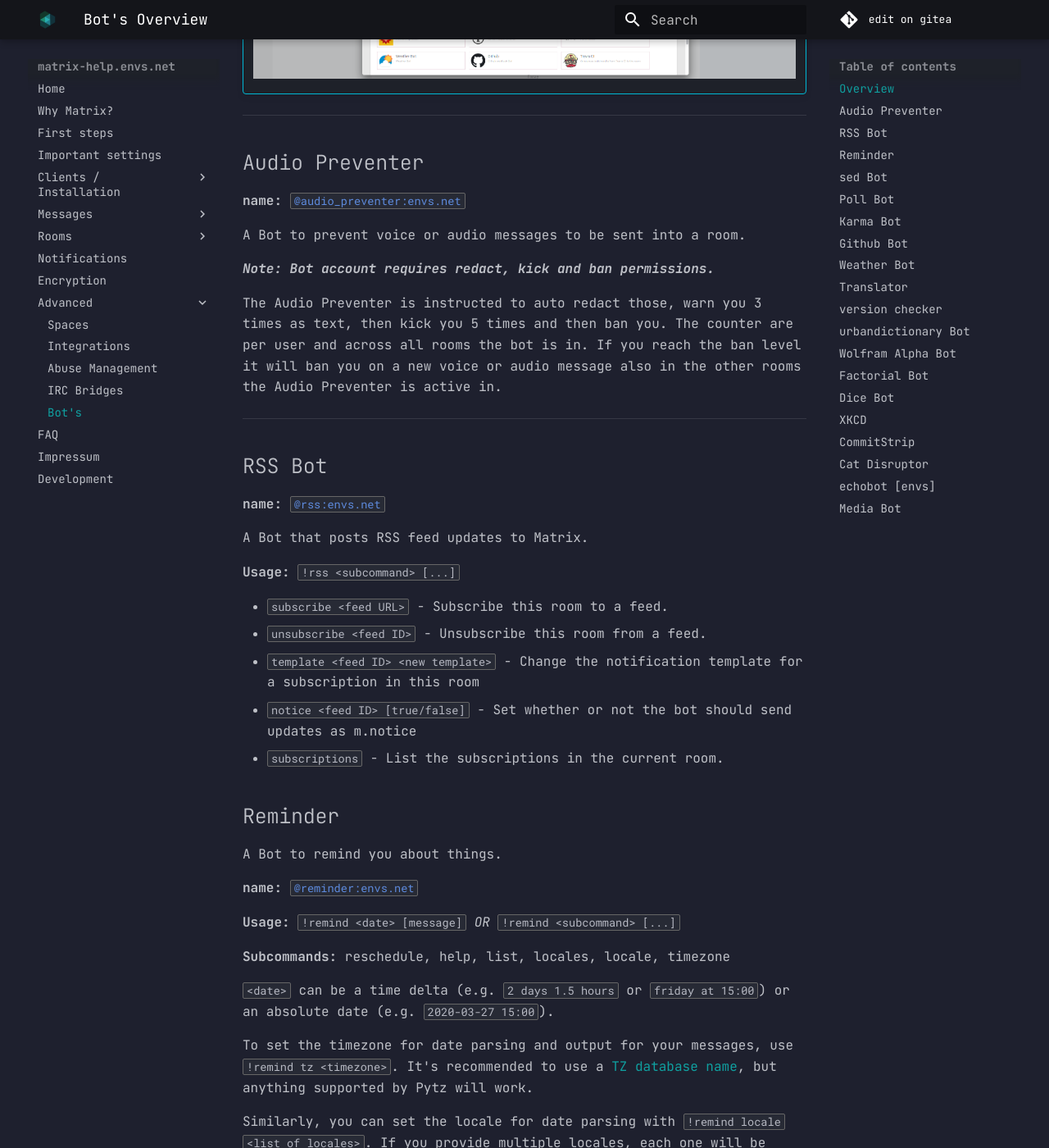
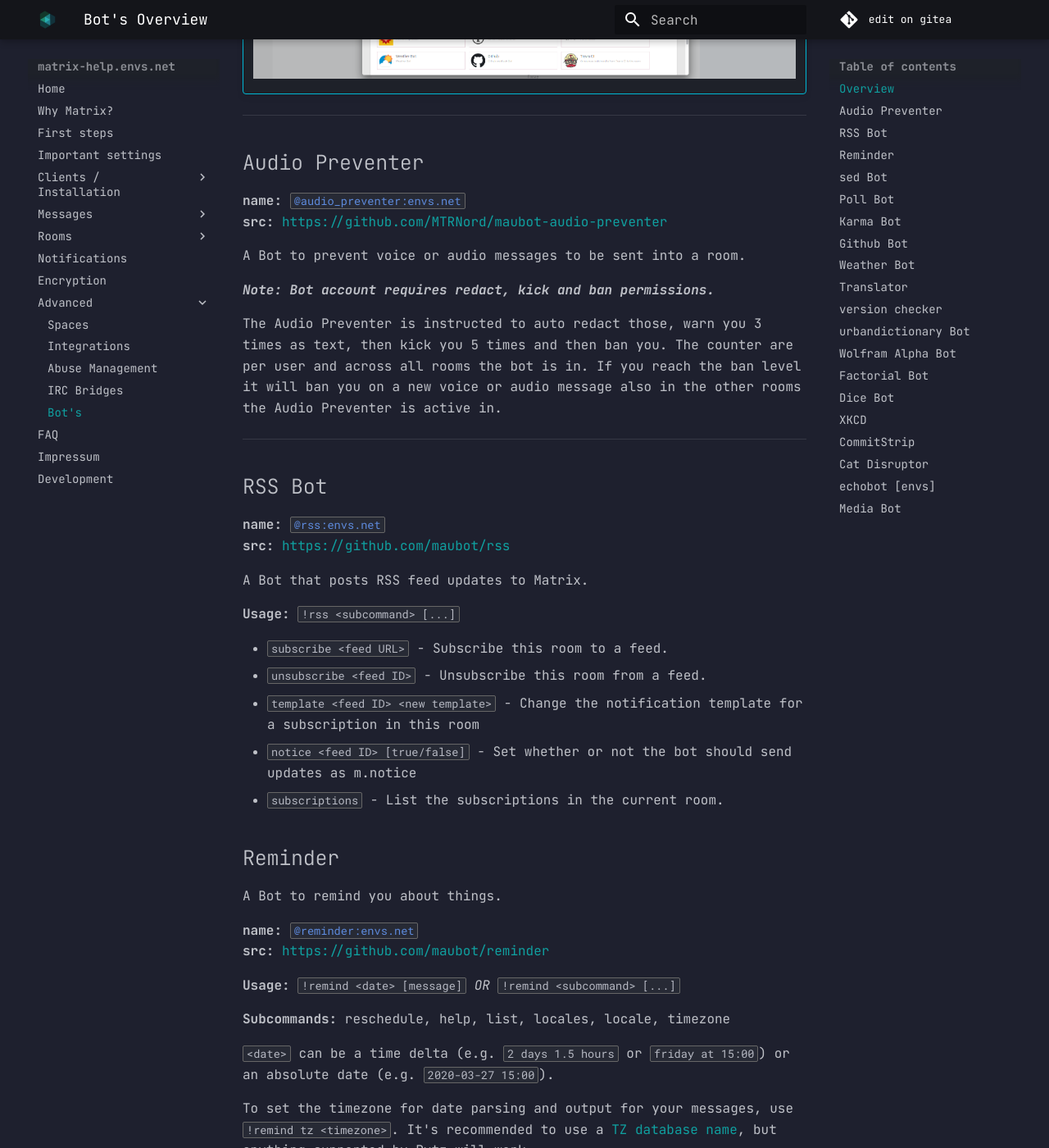
Before and after one commit to envs-net/matrix-doc, an MkDocs documentation site: the page built from docs/advanced/bots.md, in a window 1280 px wide and 1400 px high, scrolled down 957 px. Shown: the whole window at 82% size. Built offline with MkDocs 1.6.1 and Material for MkDocs 9.7.7, drawn with Linux system fonts in a browser that asks for light colours; emoji names are drawn with the system emoji font; some of the changed text lies outside the part shown.

Commit message:
bots: add source for all single bots

```diff
--- a/docs/advanced/bots.md
+++ b/docs/advanced/bots.md
@@ -47,6 +47,7 @@ feel free to use our bot's in your room!
 ## Audio Preventer
 
 **name:** [`@audio_preventer:envs.net`](https://matrix.to/#/@audio_preventer:envs.net)
+**src:** [https://github.com/MTRNord/maubot-audio-preventer](https://github.com/MTRNord/maubot-audio-preventer)
 
 A Bot to prevent voice or audio messages to be sent into a room.
 
@@ -59,6 +60,7 @@ The Audio Preventer is instructed to auto redact those, warn you 3 times as text
 ## RSS Bot
 
 **name:** [`@rss:envs.net`](https://matrix.to/#/@rss:envs.net)
+**src:** [https://github.com/maubot/rss](https://github.com/maubot/rss)
 
 A Bot that posts RSS feed updates to Matrix.
 
@@ -75,6 +77,7 @@ A Bot that posts RSS feed updates to Matrix.
 A Bot to remind you about things.
 
 **name:** [`@reminder:envs.net`](https://matrix.to/#/@reminder:envs.net)
+**src:** [https://github.com/maubot/reminder](https://github.com/maubot/reminder)
 
 **Usage:** `!remind <date> [message]` _OR_ `!remind <subcommand> [...]`
 
@@ -99,6 +102,7 @@ To list your upcoming reminders, use `!remind list`
 A Bot to do sed-like replacements.
 
 **name:** [`@sed:envs.net`](https://matrix.to/#/@sed:envs.net)
+**src:** [https://github.com/maubot/sed](https://github.com/maubot/sed)
 
 Example:
 
@@ -114,6 +118,7 @@ Example:
 A Bot that creates a poll in a room and allows users to vote.
 
 **name:** [`@poll:envs.net`](https://matrix.to/#/@poll:envs.net)
+**src:** [https://github.com/TomCasavant/PollMaubot](https://github.com/TomCasavant/PollMaubot)
 
 **Usage:** `!poll <subcommand> [...]`
 
@@ -144,6 +149,7 @@ Users vote by adding the matching emoji to the poll (i.e. if the first choice ha
 A Bot that tracks the karma of users.
 
 **name:** [`@karma:envs.net`](https://matrix.to/#/@karma:envs.net)
+**src:** [https://github.com/maubot/karma](https://github.com/maubot/karma)
 
 **Usage:** `!karma  <subcommand> [...]`
 
@@ -163,6 +169,7 @@ A Bot that tracks the karma of users.
 A GitHub client and webhook receiver for maubot.
 
 **name:** [`@github:envs.net`](https://matrix.to/#/@github:envs.net)
+**src:** [https://github.com/maubot/github](https://github.com/maubot/github)
 
 **Usage:** `!github  <subcommand> [...]`
 
@@ -212,6 +219,7 @@ A GitHub client and webhook receiver for maubot.
 A Bot that gets the weather from [wttr.in](http://wttr.in) and returns the text to the chat.
 
 **name:** [`@weather:envs.net`](https://matrix.to/#/@weather:envs.net)
+**src:** [https://github.com/kellya/maubot-weather](https://github.com/kellya/maubot-weather)
 
 **Usage:**
 
@@ -224,6 +232,7 @@ A Bot that gets the weather from [wttr.in](http://wttr.in) and returns the text
 A Bot to translate words using Google Translate. (DeepL is planned too)
 
 **name:** [`@translate:envs.net`](https://matrix.to/#/@translate:envs.net)
+**src:** [https://github.com/maubot/translate](https://github.com/maubot/translate)
 
 **Usage:** `!translate <language> [text]`
 
@@ -262,6 +271,7 @@ Full list of supported languages: [https://cloud.google.com/translate/docs/langu
 A Bot to check the version of servers in rooms.
 
 **name:** [`@version:envs.net`](https://matrix.to/#/@version:envs.net)
+**src:** [https://mau.dev/maubot/rsvc](https://mau.dev/maubot/rsvc)
 
 **Usage:**
 
@@ -279,6 +289,7 @@ A Bot to check the version of servers in rooms.
 A Bot to fetch definitions from [Urban Dictionary](https://www.urbandictionary.com/). Returns a specified or random entry.
 
 **name:** [`@urban:envs.net`](https://matrix.to/#/@urban:envs.net)
+**src:** [https://github.com/dvdgsng/UrbanMaubot](https://github.com/dvdgsng/UrbanMaubot)
 
 **Usage:** `!ud [term] [index]`
 
@@ -294,6 +305,7 @@ Examples
 a Bot to search on [Wolfram Alpha](https://www.wolframalpha.com/).
 
 **name:** [`@wolframalpha:envs.net`](https://matrix.to/#/@wolframalpha:envs.net)
+**src:** [https://github.com/ggogel/WolframAlphaMaubot](https://github.com/ggogel/WolframAlphaMaubot)
 
 **Usage:** `!wolfram some search term`
 
@@ -302,6 +314,7 @@ a Bot to search on [Wolfram Alpha](https://www.wolframalpha.com/).
 A Bot that calculates expected and unexpected factorials in messages.
 
 **name:** [`@factorial:envs.net`](https://matrix.to/#/@factorial:envs.net)
+**src:** [https://github.com/maubot/factorial](https://github.com/maubot/factorial)
 
 **Usage:**
 
@@ -325,6 +338,7 @@ Example:
 A Bot that rolls dice. Has built-in calculator.
 
 **name:** [`@dice:envs.net`](https://matrix.to/#/@dice:envs.net)
+**src:** [https://github.com/maubot/dice](https://github.com/maubot/dice)
 
 **Usage:**
 
@@ -339,6 +353,7 @@ the results however you like.
 A Bot to fetch xkcd comics and to get notifications about new comics.
 
 **name:** [`@xkcd:envs.net`](https://matrix.to/#/@xkcd:envs.net)
+**src:** [https://github.com/maubot/xkcd](https://github.com/maubot/xkcd)
 
 **Usage:** `!xkcd [number]` _OR_ `!xkcd <subcommand> [...]`
 
@@ -349,6 +364,7 @@ A Bot to fetch xkcd comics and to get notifications about new comics.
 A Bot to fetch [CommitStrips](https://www.commitstrip.com/en/) and to get notifications about new comics.
 
 **name:** [`@commitstrip:envs.net`](https://matrix.to/#/@commitstrip:envs.net)
+**src:** [https://github.com/maubot/commitstrip](https://github.com/maubot/commitstrip)
 
 **Usage:** `!commitstrip` _OR_ `!commitstrip <subcommand> [...]`
 
@@ -359,6 +375,7 @@ A Bot to fetch [CommitStrips](https://www.commitstrip.com/en/) and to get notifi
 A Bot plugin that disrupts monologues cat pictures and react to some messages.
 
 **name:** [`@cat:envs.net`](https://matrix.to/#/@cat:envs.net)
+**src:** [https://github.com/maubot/disruptor](https://github.com/maubot/disruptor)
 
 You can use it 3 times per day with `🐈️` _(\:cat2:)_.
 
@@ -367,6 +384,7 @@ You can use it 3 times per day with `🐈️` _(\:cat2:)_.
 A simple Bot that echoes pings and other stuff.
 
 **name:** [`@echo:envs.net`](https://matrix.to/#/@echo:envs.net)
+**src:** [https://github.com/maubot/echo](https://github.com/maubot/echo)
 
 **Usage:**
 
@@ -378,3 +396,4 @@ A simple Bot that echoes pings and other stuff.
 A simple Bot that posts MXC URIs of uploaded images.
 
 **name:** [`@media:envs.net`](https://matrix.to/#/@media:envs.net)
+**src:** [https://github.com/maubot/media](https://github.com/maubot/media)
```
